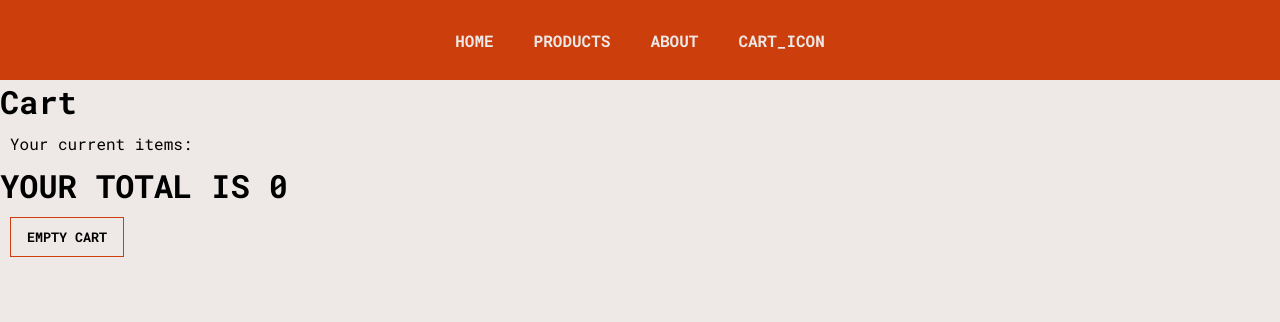
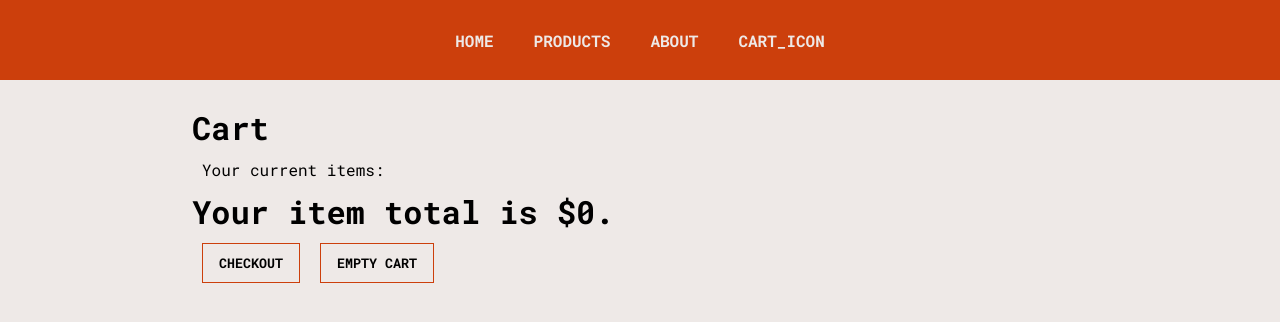
Before and after one commit to 0xOKNOTOK/react-shopping, a React (Create React App) app in the folder client/: page /cart in a window 1280 px wide. Shown: the top 322 px of the page. Built offline with nearby package versions, Linux system fonts and the light colour scheme.

Commit message:
Added checkout button, styling for checkout component

```diff
--- a/client/src/pages/Cart.jsx
+++ b/client/src/pages/Cart.jsx
@@ -1,6 +1,7 @@
 import React, { useEffect, useState } from 'react'
 import Navigation from '../components/Navigation'
 import Button from '../components/Button'
+import '../styles/cart.scss'
 
 const Cart = ({ clearCartOfItems, cartContents }) => {
   const [value, setValue] = useState(0)
@@ -23,19 +24,22 @@ const Cart = ({ clearCartOfItems, cartContents }) => {
   return (
     <div>
       <Navigation />
-      <div className='cart_page'>
+      <main className='cart_page'>
         <h1>Cart</h1>
         <p>Your current items: </p>
         <ul>
           {cartContents.map(item => (
-            <li>
-              <h5>{item.name}</h5>
-              <p>{item.info}</p>
-              <span>{`$${item.price}`}</span>
-            </li>
+            <div className='cart_item'>
+              <li>
+                <h5>{item.name}</h5>
+                <p>{item.info}</p>
+                <span>{`$${item.price}`}</span>
+              </li>
+            </div>
           ))}
         </ul>
-        <h1>YOUR TOTAL IS {value}</h1>
+        <h1>Your item total is ${value}.</h1>
+        <Button buttonLabel={'CHECKOUT'} />
         <Button
           handleClick={() => {
             resetCartValue()
@@ -43,7 +47,7 @@ const Cart = ({ clearCartOfItems, cartContents }) => {
           }}
           buttonLabel={'EMPTY CART'}
         />
-      </div>
+      </main>
     </div>
   )
 }
--- /dev/null
+++ b/client/src/styles/cart.scss
@@ -0,0 +1,15 @@
+@import './theme/colors.scss';
+
+
+
+.cart_item {
+    border: 1px solid $colorOrange;
+    display: flex;
+    align-items: center;
+    justify-content: center;
+    flex-direction: column;
+    padding: 10px;
+    width: 400px;
+    height: 300px;
+    margin: 10px;
+}
```
